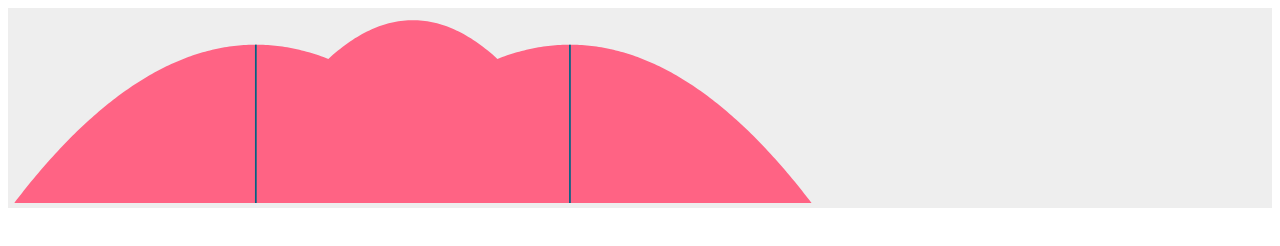
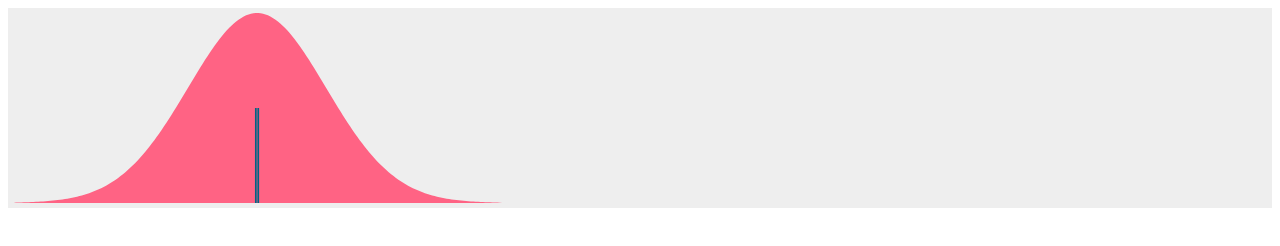
Before and after one commit to kimjisub/youtube-timed-comment, a browser extension: page script/test.html in a window 1280 px wide. Drawn offline with nearby package versions, Linux system fonts and the light colour scheme.

Commit message:
feat: gausian 그래프 적용

```diff
--- a/script/chart-math.js
+++ b/script/chart-math.js
@@ -1,3 +1,10 @@
+// a 최고점의 높이
+// b 최고점의 위치
+// c 퍼진 정도
+function gaussian(x, a, b, c) {
+	return a * Math.exp((-((x - b) ** 2) / 2) * c ** 2);
+}
+
 function toHistogram(data, { size, min, max }) {
 	let cmin = Infinity;
 	let cmax = -Infinity;
@@ -33,7 +40,7 @@ function applyAmbientWeights(list, around) {
 		for (let j = start; j <= end; j++) {
 			const diff = Math.abs(i - j);
 			const diffRatio = diff / around || 0;
-			const weight = 1 - diffRatio ** 2;
+			const weight = gaussian(diffRatio, 1, 0, 3.5);
 			if (list[j] > 0) {
 				sum += weight * list[j];
 				count++;
--- a/test.html
+++ b/script/test.html
@@ -1,6 +1,7 @@
 <html>
 	<head>
 		<script src="https://cdn.jsdelivr.net/npm/chart.js"></script>
+		<script src="./chart-math.js"></script>
 	</head>
 
 	<body>
@@ -12,58 +13,10 @@
 		</div>
 
 		<script>
-			function toHistogram(data, { size, min, max }) {
-				let cmin = Infinity;
-				let cmax = -Infinity;
-
-				for (const item of data) {
-					if (item < cmin) cmin = item;
-					else if (item > cmax) cmax = item;
-				}
-
-				min = min != undefined ? min : cmin;
-				max = max != undefined ? max : cmax;
-
-				const histoSize = Math.ceil((max - min + 1) / size);
-
-				const res = new Array(histoSize).fill(0);
-
-				for (const item of data) {
-					console.log(item , Math.floor((item - min) / histoSize));
-					const index = Math.floor((item - min) / size)
-					if(0 <= index && index < res.length)
-						res[index]++;
-				}
-
-				return { data: res, info: { min, max } };
-			}
-
-			function applyAmbientWeights(list, around){
-				const size = list.length
-				const ret = new Array(size).fill(0);
-				for(let i=0;i<size;i++){
-					let sum = 0;
-					let count = 0;
-					const start = Math.max(0, i-around)
-					const end = Math.min(size-1, i+around)
-					for(let j=start;j<=end;j++){
-						const diff = Math.abs(i-j)
-						const diffRatio = (diff/around) || 0
-						const weight = 1 - diffRatio**2
-						if(list[j] > 0){
-							sum += weight * list[j]
-							count++;
-						}
-					}
-
-					console.log(count)
-					ret[i] = sum
-				}
-				return ret
-			}
 
 
-			const rawData = [100, 230,
+
+			const rawData = [100,100,101,101
 				// 500, 267, 372, 22, 450, 235, 363, 372, 186, 207, 3, 24, 25, 22, 340,
 				// 357, 271, 271, 315, 27, 384, 259, 501, 325, 266, 230, 265, 275, 370,
 				// 371, 185, 463, 26, 270, 521, 435, 20, 160, 122, 272, 27, 88, 368, 128,
```
